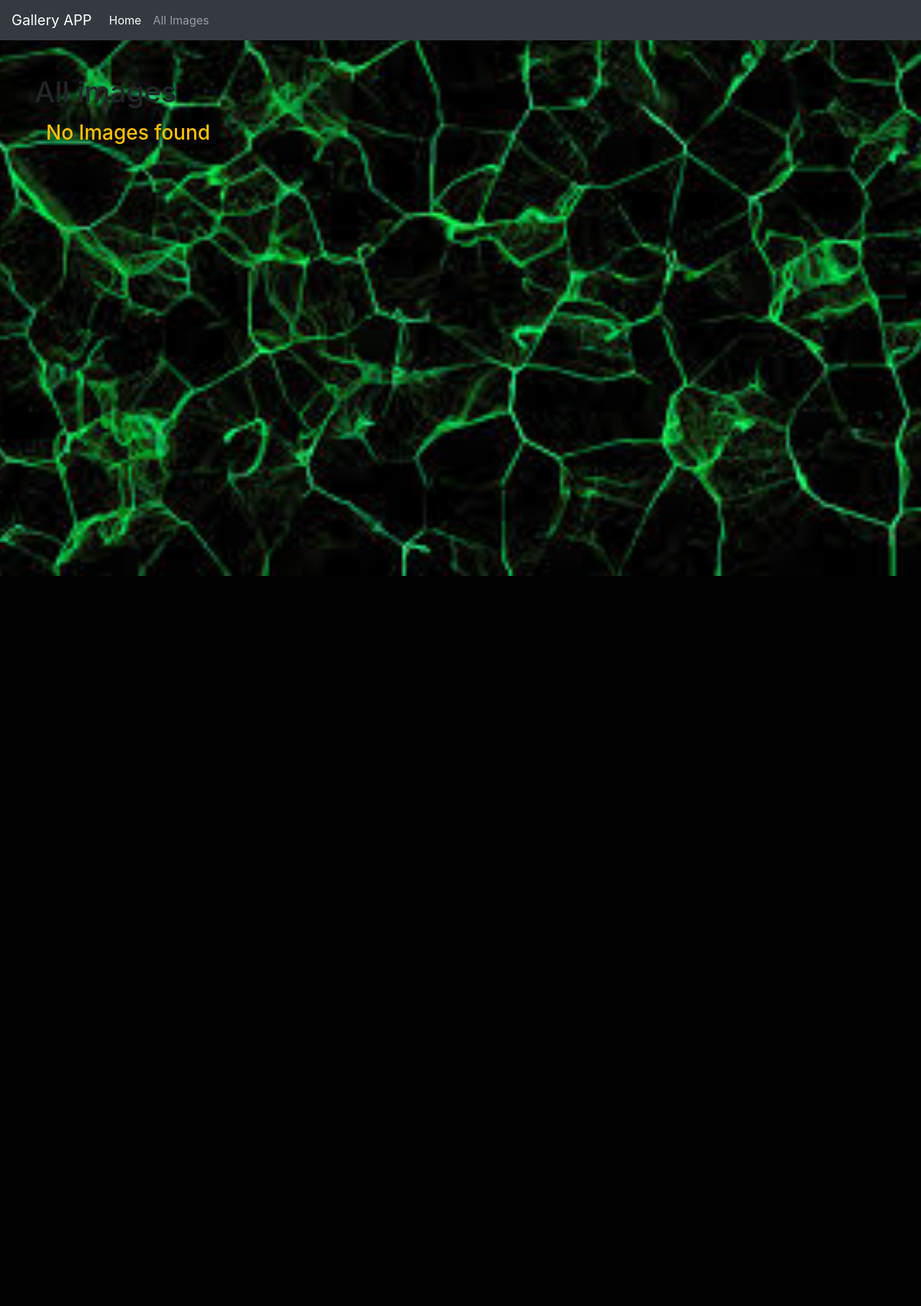
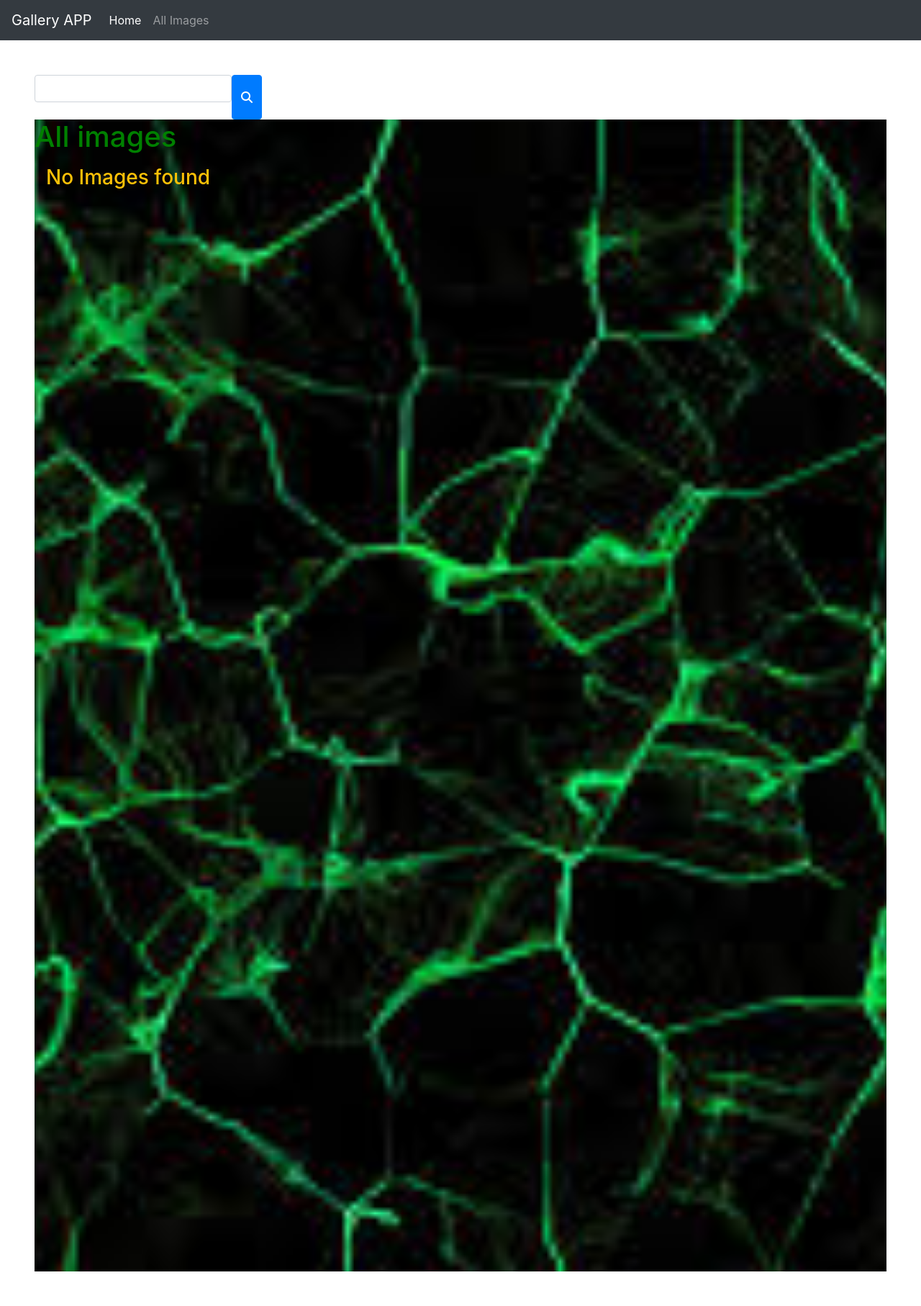
Before and after one commit to haimy254/gallary, a Django app: page /show_images/ in a window 1280 px wide. Shown: the whole page at 72% size. Before the commit the page ends 800 px from the top, so only its background shows below. Run offline with Django 4.2, Linux system fonts and the light colour scheme; data that the repository does not hold is empty; parts of the project's set-up code (start-up, migrations or seed data) failed here and were passed over; some libraries are stand-ins or nearby versions.

Commit message:
corrected search functionality, working good

```diff
--- a/pics/static/css/index.css
+++ b/pics/static/css/index.css
@@ -1,10 +1,5 @@
 html,body{
-  background-image: url("images.jpeg");
-  width: 100%;
-  height: 100vh;
-  background-size: cover;
-  background-position: center;
-  background-repeat: no-repeat;
+ font-size: medium;
 }
 
 
@@ -49,4 +44,14 @@ html,body{
   font-size: 0.7rem;
   color: skyblue;
   display: block;
+}.bg{
+   background-image: url("images.jpeg");
+  width: 100%;
+  height: 100rem;
+  background-size: cover;
+  background-position: center;
+  background-repeat: no-repeat;
 }
+.all{
+  color: green;
+}
--- a/pics/templates/nav.html
+++ b/pics/templates/nav.html
@@ -18,5 +18,6 @@
       >
       <a class="nav-item nav-link" href="{% url 'all_images'%}">All Images</a>
     </div>
+
   </div>
 </nav>
--- a/pics/templates/show_images.html
+++ b/pics/templates/show_images.html
@@ -1,6 +1,18 @@
 {%extends 'base.html'%} {% block content %}
 
-<h1>All images</h1>
+<form action="{% url 'search'%}" method="GET">
+  <div class="input-group">
+    <div class="form-outline">
+      <input id="search-focus" type="search" id="form1" class="form-control" />
+      <label class="form-label" for="form1" placeholder="search"></label>
+    </div>
+    <button type="submit"  class="btn btn-primary">
+      <i class="fas fa-search"></i>
+    </button>
+  </div>
+</form>
+<div class="bg">
+  <h1 class="all">All images</h1>
 
   {%if all_images%}
   <div class="row">
@@ -38,7 +50,9 @@
             >
           </div>
           <hr />
-        <a href="{% url 'home'%}get_update/{{image.id}}" class="btn btn-primary"
+          <a
+            href="{% url 'home'%}get_update/{{image.id}}"
+            class="btn btn-primary"
             >update</a
           >
           <a
@@ -54,4 +68,5 @@
 
   {%else%}
   <h3 class="text-warning m-3">No Images found</h3>
+</div>
 {%endif%} {%endblock%}
--- a/pics/urls.py
+++ b/pics/urls.py
@@ -7,7 +7,7 @@ from .views import *
 
 urlpatterns = [
     path("",home_view,name='home'),
-	# path("search/",views.search_result, name="search_results"),
+	path("search/",search, name="search"),
     path('show_images/',display_images,name='all_images'),
     path('details/<int:image_id>',display_details,name='details'),
     path('get_update/<int:image_id>',get_update,name='get_update'),
--- a/pics/views.py
+++ b/pics/views.py
@@ -77,11 +77,13 @@ def delete_image(request,image_id):
         images=Image.objects.all()
         return render(request,'show_images.html',{'all_images':images})
 
-
-
-
-
-#found the solution
-# Create your views here.
-# class SearchResults(request):
-#     if request.method=='POST':
+    #search function to post the category
+def search(request):
+    if 'category' in request.GET and request.GET['category']:
+        search_images = request.GET.get("category")
+        searched_images = Image.search_by_category(search_images)
+        message = f"{search_images}"
+        return render(request, 'search.html',{"message":message,"images": searched_images})
+    else:
+         message = "You haven't searched for any image"
+    return render(request, 'search.html',{"message":message})
```
Also changed, not shown: pics/templates/search.html (+39 -0 lines). Lines whose indentation alone changed are shown as unchanged.
